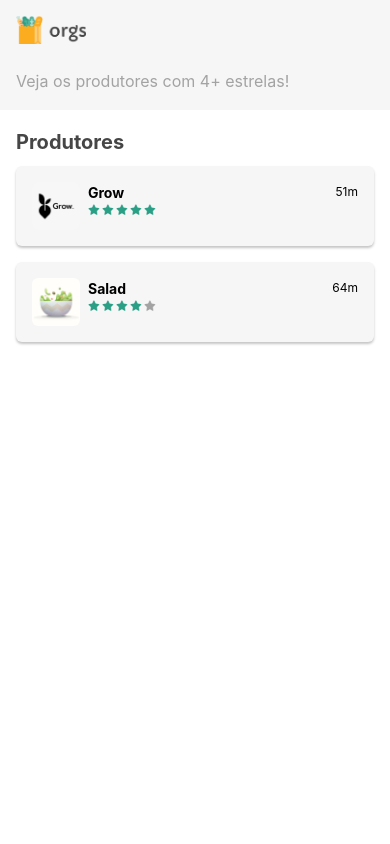
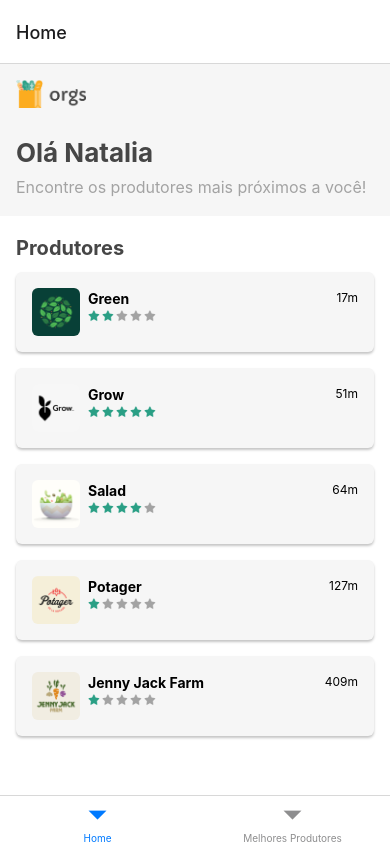
Before and after one commit to iurysilva/Alura-Navigation, a React Native app: screen /Home in a window 390 px wide. Built offline with nearby package versions, Linux system fonts and the light colour scheme.

Commit message:
Feat: Initiate bottom tab navigation

```diff
--- a/App.js
+++ b/App.js
@@ -1,21 +1,10 @@
 import React from 'react';
 import { StatusBar, SafeAreaView } from 'react-native';
-import useProdutores from './src/hooks/useProdutores';
-
-import Home from './src/telas/Home';
-import Cesta from './src/telas/Cesta';
+import AppRotas from './src/rotas/AppRotas';
 
 export default function App() {
-  const produtores = useProdutores(false);
-
   return <SafeAreaView style={{ flex: 1 }}>
     <StatusBar />
-    <Home melhoresProdutores={true} />
-    {/*{produtores.length > 0 &&
-      <Cesta produtor={{
-        nome: produtores[0].nome,
-        imagem: produtores[0].imagem
-      }}
-    {...produtores[0].cestas[0]} />}*/}
+    <AppRotas/>
   </SafeAreaView>
 }
--- a/package.json
+++ b/package.json
@@ -10,6 +10,7 @@
     "lint": "eslint ."
   },
   "dependencies": {
+    "@react-navigation/bottom-tabs": "^6.4.0",
     "@react-navigation/native": "^6.0.11",
     "react": "17.0.2",
     "react-native": "0.66.3",
--- /dev/null
+++ b/src/rotas/AppRotas.js
@@ -0,0 +1,17 @@
+import React from "react";
+import { NavigationContainer } from '@react-navigation/native';
+import { createBottomTabNavigator } from '@react-navigation/bottom-tabs';
+
+import Home from "../telas/Home";
+import MelhoresProdutores from "../telas/MelhoresProdutores";
+
+const Tab = createBottomTabNavigator();
+
+export default function AppRotas(){
+    return  <NavigationContainer>
+    <Tab.Navigator>
+      <Tab.Screen name='Home' component={Home}/>
+      <Tab.Screen name='Melhores Produtores' component={MelhoresProdutores}/>
+    </Tab.Navigator>
+  </NavigationContainer>
+}
--- /dev/null
+++ b/src/telas/Home.js
@@ -0,0 +1,6 @@
+import React from 'react';
+import Produtores from './Produtores';
+
+export default function Home(){
+    return <Produtores melhoresProdutores={false}/>
+}
--- /dev/null
+++ b/src/telas/MelhoresProdutores.js
@@ -0,0 +1,6 @@
+import React from 'react';
+import Produtores from './Produtores';
+
+export default function MelhoresProdutores(){
+    return <Produtores melhoresProdutores/>
+}
```
Also changed, not shown: src/telas/Produtores/componentes/Produtor.js (renamed from src/telas/Home/componentes/Produtor.js), src/telas/Produtores/componentes/Topo.js (renamed from src/telas/Home/componentes/Topo.js), src/telas/Produtores/index.js (renamed from src/telas/Home/index.js), 1 other file (tests, documents, lock files or other folders).
